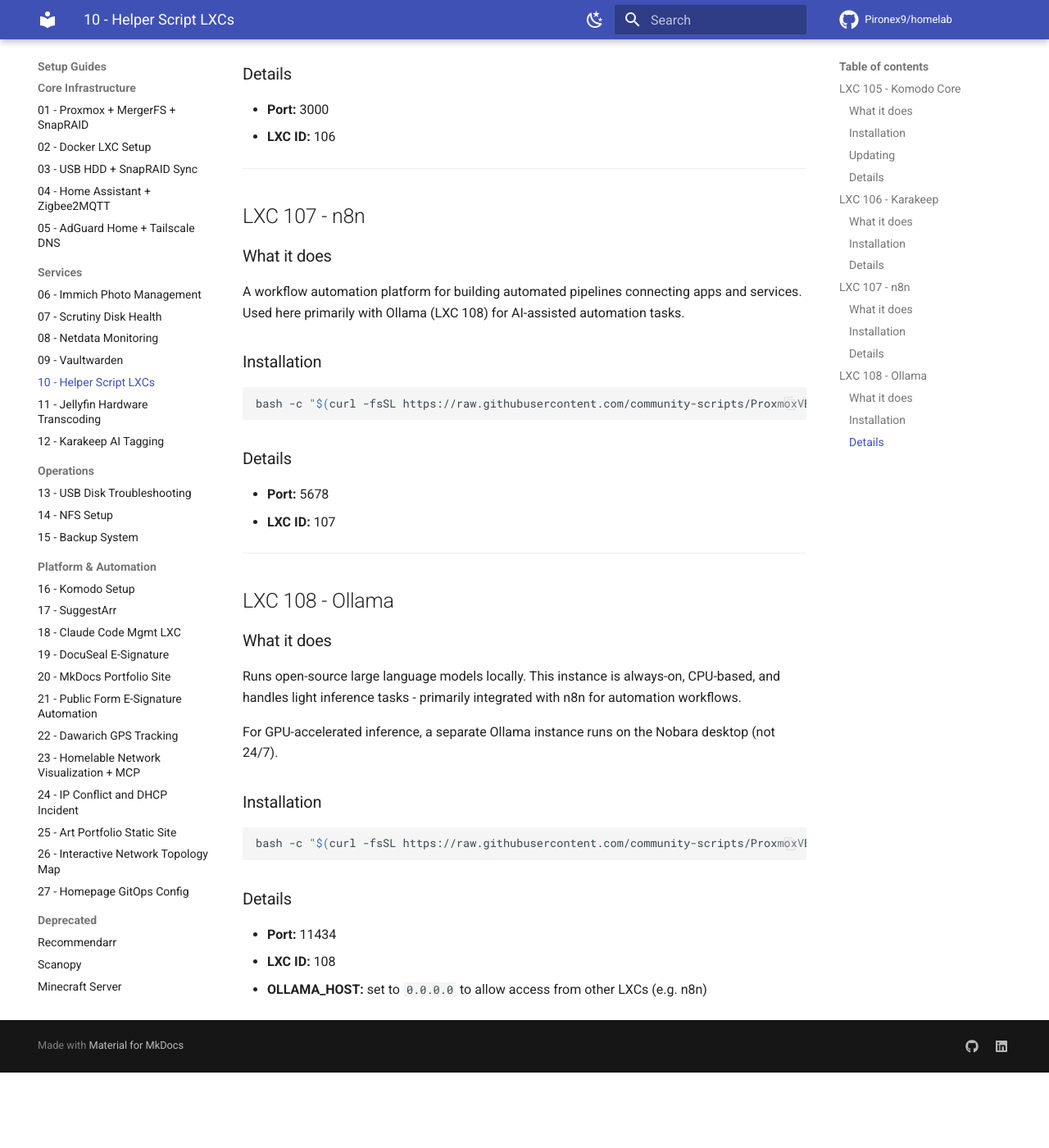
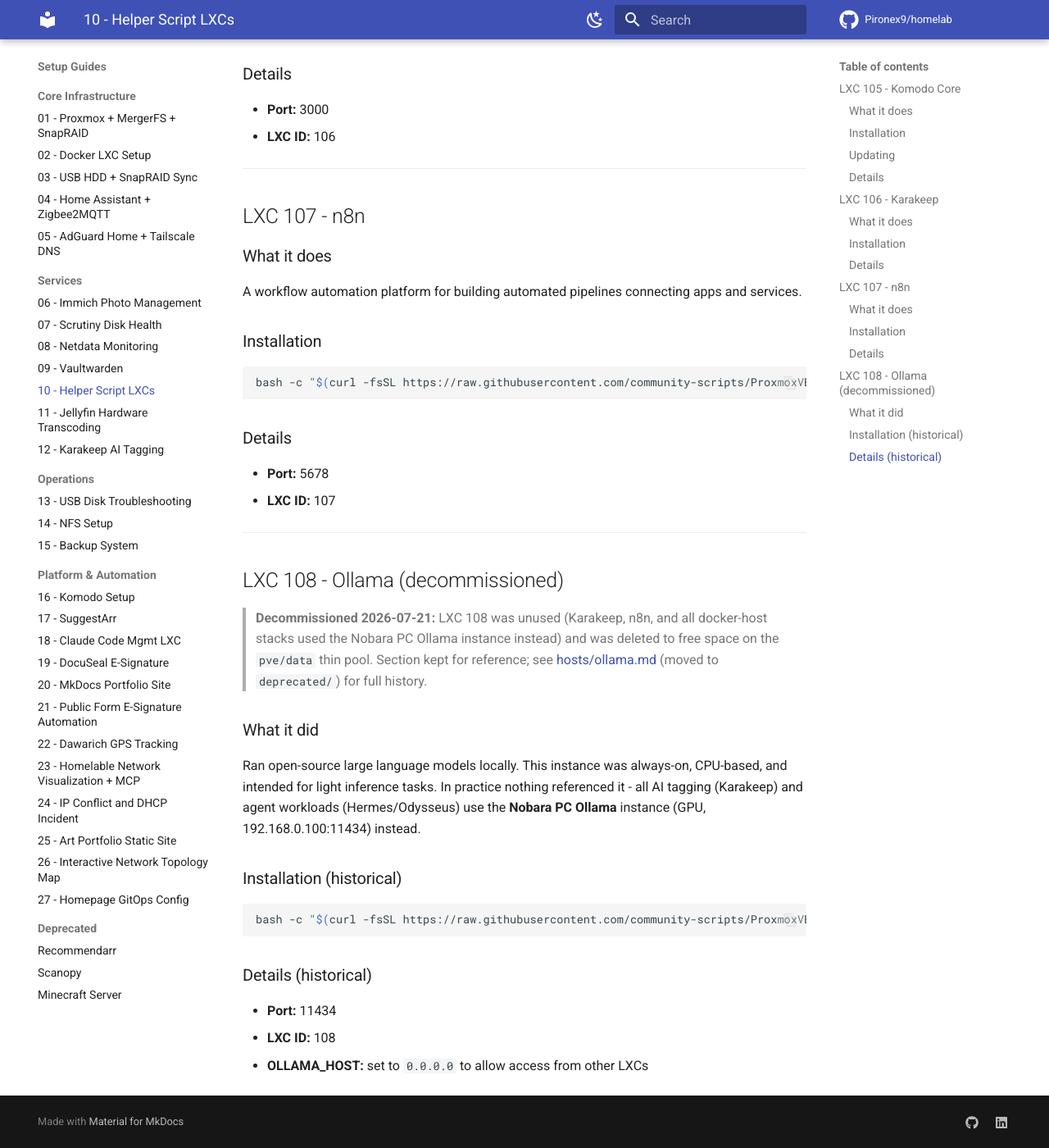
Before and after one commit to Pironex9/homelab, an MkDocs documentation site: the page built from docs/proxmox/10_Helper_Script_LXCs.md, in a window 1280 px wide and 1400 px high, scrolled down 1466 px. Shown: the whole window at 82% size. Built offline with MkDocs 1.6.1 and Material for MkDocs 9.7.7, drawn with Linux system fonts in a browser that asks for light colours; comment, search, counter and statistics services are not loaded; before the commit the page ends 2774 px from its top, so only the background shows below that.

Commit message:
docs: mark LXC 108 (Ollama) as decommissioned in published docs
Moved to Retired nav section (like Raspberry Pi), removed from active
infra listings (index.md, README.md), and updated Doc 10's LXC 108
section with a decommission note. LXC 108 was unused - Karakeep, n8n,
and docker-host stacks all use the Nobara PC Ollama instance instead.

````diff
--- a/docs/proxmox/10_Helper_Script_LXCs.md
+++ b/docs/proxmox/10_Helper_Script_LXCs.md
@@ -60,7 +60,7 @@
 ## LXC 107 - n8n
 
 ### What it does
-A workflow automation platform for building automated pipelines connecting apps and services. Used here primarily with Ollama (LXC 108) for AI-assisted automation tasks.
+A workflow automation platform for building automated pipelines connecting apps and services.
 
 ### Installation
 
@@ -75,21 +75,21 @@
 
 ---
 
-## LXC 108 - Ollama
+## LXC 108 - Ollama (decommissioned)
 
-### What it does
-Runs open-source large language models locally. This instance is always-on, CPU-based, and handles light inference tasks - primarily integrated with n8n for automation workflows.
+> **Decommissioned 2026-07-21:** LXC 108 was unused (Karakeep, n8n, and all docker-host stacks used the Nobara PC Ollama instance instead) and was deleted to free space on the `pve/data` thin pool. Section kept for reference; see [hosts/ollama.md](../hosts/ollama.md) (moved to `deprecated/`) for full history.
 
-For GPU-accelerated inference, a separate Ollama instance runs on the Nobara desktop (not 24/7).
+### What it did
+Ran open-source large language models locally. This instance was always-on, CPU-based, and intended for light inference tasks. In practice nothing referenced it - all AI tagging (Karakeep) and agent workloads (Hermes/Odysseus) use the **Nobara PC Ollama** instance (GPU, 192.168.0.100:11434) instead.
 
-### Installation
+### Installation (historical)
 
 ```bash
 bash -c "$(curl -fsSL https://raw.githubusercontent.com/community-scripts/ProxmoxVE/main/ct/ollama.sh)"
 ```
 
-### Details
+### Details (historical)
 
 - **Port:** 11434
 - **LXC ID:** 108
-- **OLLAMA_HOST:** set to `0.0.0.0` to allow access from other LXCs (e.g. n8n)
+- **OLLAMA_HOST:** set to `0.0.0.0` to allow access from other LXCs
--- a/mkdocs.yml
+++ b/mkdocs.yml
@@ -51,7 +51,6 @@
           - Komodo (LXC 105): hosts/komodo.md
           - Karakeep (LXC 106): hosts/karakeep.md
           - n8n (LXC 107): hosts/n8n.md
-          - Ollama (LXC 108): hosts/ollama.md
           - Claude Code Mgmt (LXC 109): hosts/claude-mgmt.md
           - Caddy Reverse Proxy (LXC 110): hosts/caddy.md
           - Kan Kanban (on LXC 100): hosts/kan.md
@@ -61,6 +60,7 @@
       - K3s Cluster (3x OptiPlex): hosts/k3s-cluster.md
       - Retired:
           - Raspberry Pi 4: hosts/raspberry-pi.md
+          - Ollama (LXC 108): hosts/ollama.md
   - Setup Guides:
       - Core Infrastructure:
           - 01 - Proxmox + MergerFS + SnapRAID: proxmox/01_Proxmox_VE_9.1_MergerFS_SnapRAID_Installation_Documentation.md
````
Also changed, not shown: docs/README.md (+1 -1 lines), docs/hosts/ollama.md (+2 -0 lines), docs/index.md (+0 -1 lines).
